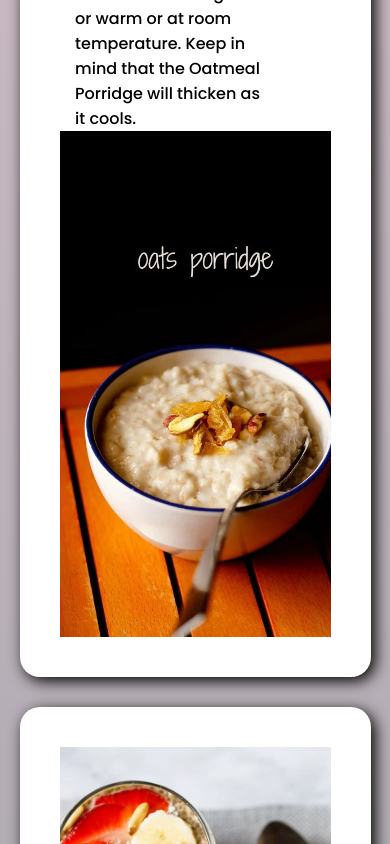
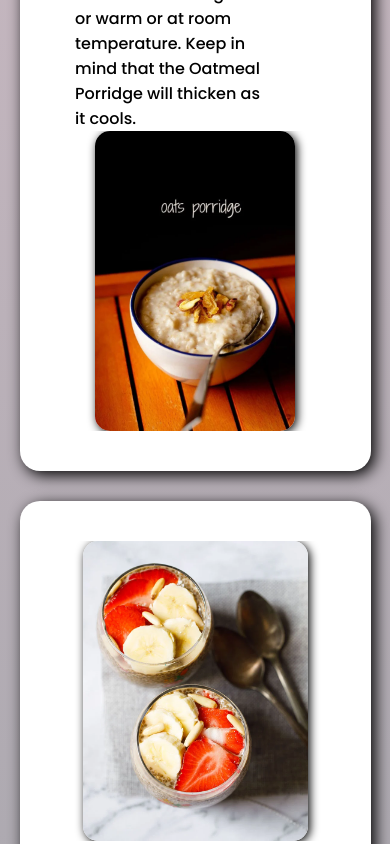
Before and after one commit to ANKIT-MISHRAA/Recipe-Blog-Site, a plain HTML site: page index.html in a window 390 px wide. Shown: the part 2360-3204 px from the top of the page. Drawn offline with Linux system fonts and the light colour scheme; a web font is replaced by a local one.

Commit message:
Update style.css

```diff
--- a/style.css
+++ b/style.css
@@ -186,4 +186,10 @@ nav{
     .footer {
        font-size: 0.7rem;
     }
+    .imageBox img{
+        max-height: 300px;
+        border-radius: 15px;
+
+    }
+
 }
```
